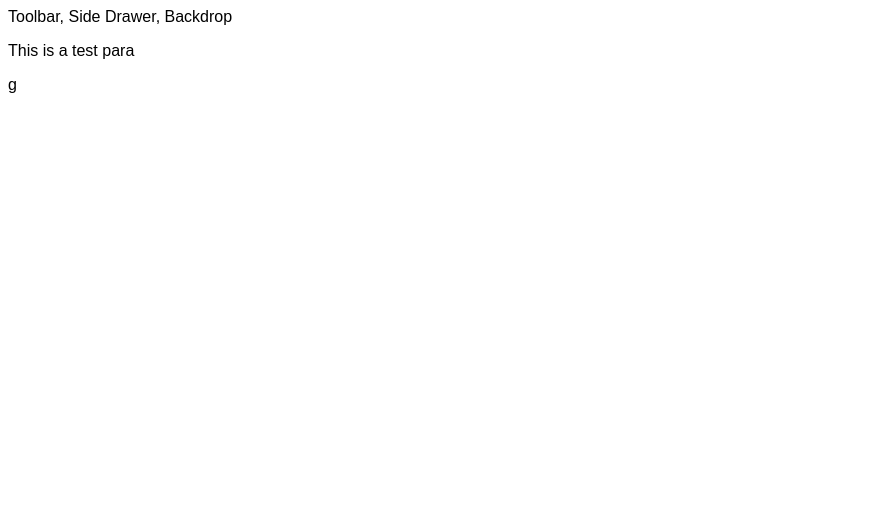
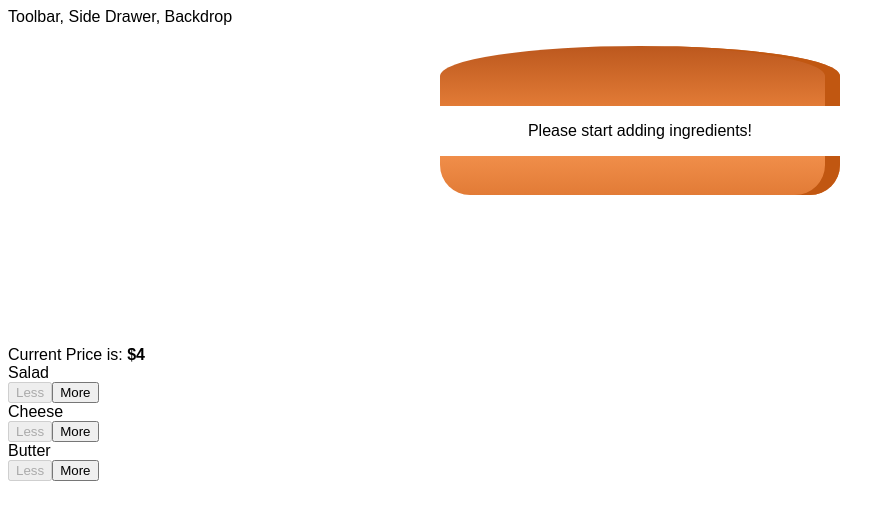
Before and after one commit to madhuni/burger-builder-on-react, a React (Create React App) app: page / in a window 1280 px wide. Shown: the top 520 px of the page, without its empty margins (0-895 px from the left). Built offline with nearby package versions, Linux system fonts and the light colour scheme.

Commit message:
Add Layout and BurgerBuilder components

```diff
--- a/src/App.jsx
+++ b/src/App.jsx
@@ -1,11 +1,13 @@
 import React, { Component } from 'react';
+
 import Layout from './components/Layout/Layout';
+import BurgerBuilder from './containers/BurgerBuilder/BurgerBuilder';
 
 class App extends Component {
   render() {
     return (
       <Layout>
-        <p>This is a test para</p>g
+        <BurgerBuilder />
       </Layout>
     );
   }
--- a/src/components/Layout/Layout.jsx
+++ b/src/components/Layout/Layout.jsx
@@ -5,6 +5,7 @@ const Layout = (props) => (
   <Aux>
     <div>Toolbar, Side Drawer, Backdrop</div>
     <main>
+      { console.log(props. children) }
       { props.children }
     </main>
   </Aux>
--- /dev/null
+++ b/src/containers/BurgerBuilder/BurgerBuilder.jsx
@@ -0,0 +1,92 @@
+import React, { Component } from 'react';
+import Aux from '../../hoc/Aux';
+import Burger from '../../components/Burger/Burger';
+import BuildControls from '../../components/Burger/BuildControls/BuildControls';
+
+const INGREDIENT_PRICE = {
+  cheese: .5,
+  butter: 1.5,
+  salad: 2
+}
+
+class BurgerBuilder extends Component {
+  state = {
+    ingredients: {
+      cheese: 0,
+      butter: 0,
+      salad: 0
+    },
+    price: 4
+  }
+
+  addIngredientHandler = (type) => {
+    /* Calculating the counts */
+    const oldCount = this.state.ingredients[type];
+    const updateCount = oldCount + 1;
+
+    /* We will update the state in immutable fashion */
+    const updatesIngredients = {
+      ...this.state.ingredients
+    };
+    updatesIngredients[type] = updateCount;
+
+    /* Calculating the new price */
+    const oldPrice = this.state.price;
+    const updatedPrice = INGREDIENT_PRICE[type];
+    const newPrice = oldPrice + updatedPrice;
+
+    this.setState({
+      ingredients: updatesIngredients,
+      price: newPrice
+    });
+  }
+
+  removeIngredientHandler = (type) => {
+    /* Calculating the counts */
+    const oldCount = this.state.ingredients[type];
+    if ( oldCount <= 0) {
+      /* If the Old count is below 0 or equal to 0 then we will do nothing */
+      return;
+    }
+    const updateCount = oldCount - 1;
+    /* We will update the state in immutable fashion */
+    const updatesIngredients = {
+      ...this.state.ingredients
+    };
+    updatesIngredients[type] = updateCount;
+
+    /* Calculating the new price */
+    const oldPrice = this.state.price;
+    const updatedPrice = INGREDIENT_PRICE[type];
+    const newPrice = oldPrice - updatedPrice;
+
+    this.setState({
+      ingredients: updatesIngredients,
+      price: newPrice
+    });
+  }
+
+  render() {
+    const disabledInfo = {
+      ...this.state.ingredients
+    };
+
+    for (let key in disabledInfo) {
+      disabledInfo[key] = disabledInfo[key] <= 0;
+    }
+
+    return (
+      <Aux>
+        <Burger ingredients = {this.state.ingredients} />
+        <BuildControls
+          price = { this.state.price }
+          added = { this.addIngredientHandler }
+          removed = { this.removeIngredientHandler }
+          disabled = { disabledInfo }
+        />
+      </Aux>
+    );
+  }
+}
+
+export default BurgerBuilder;
```
